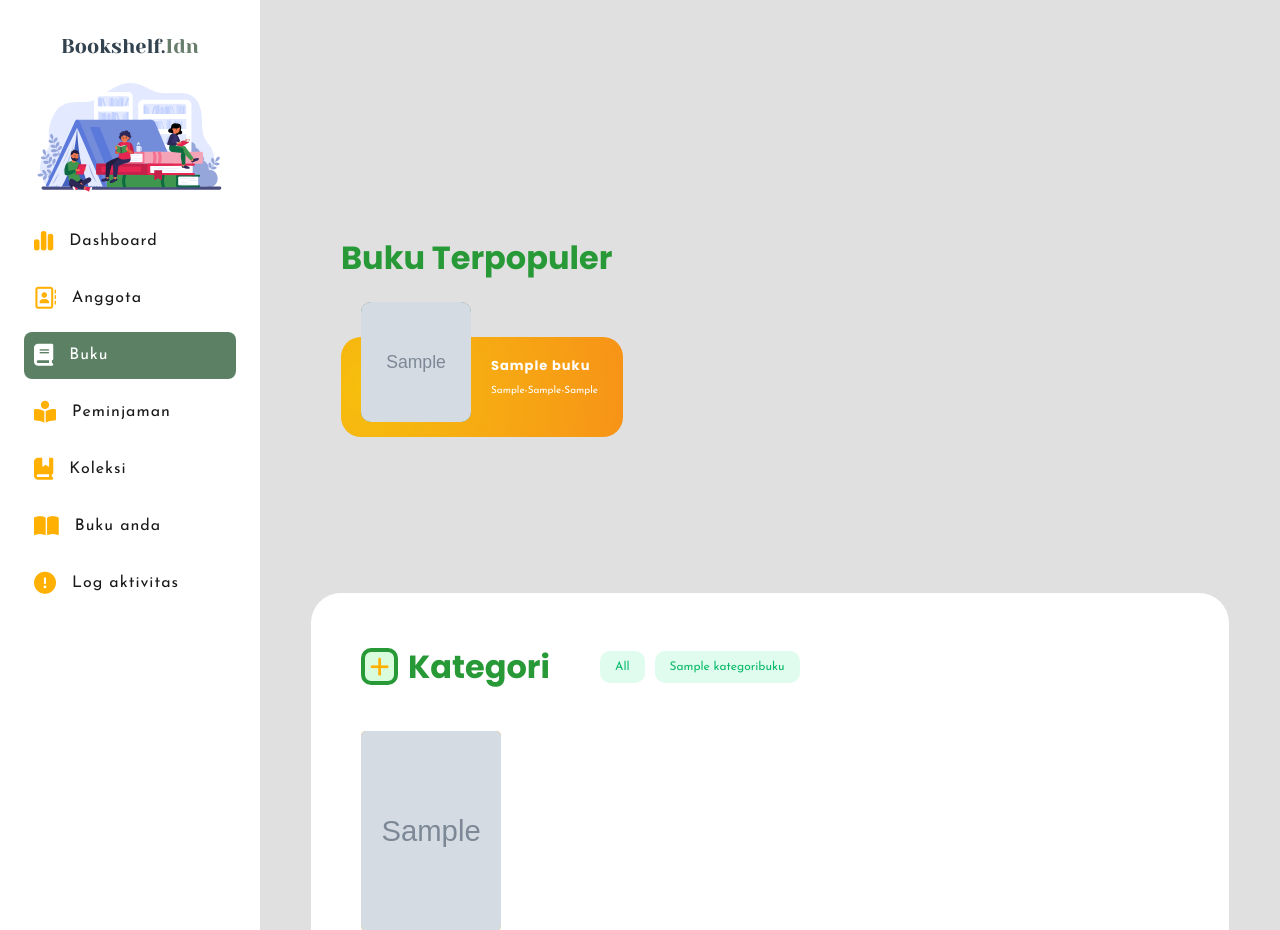
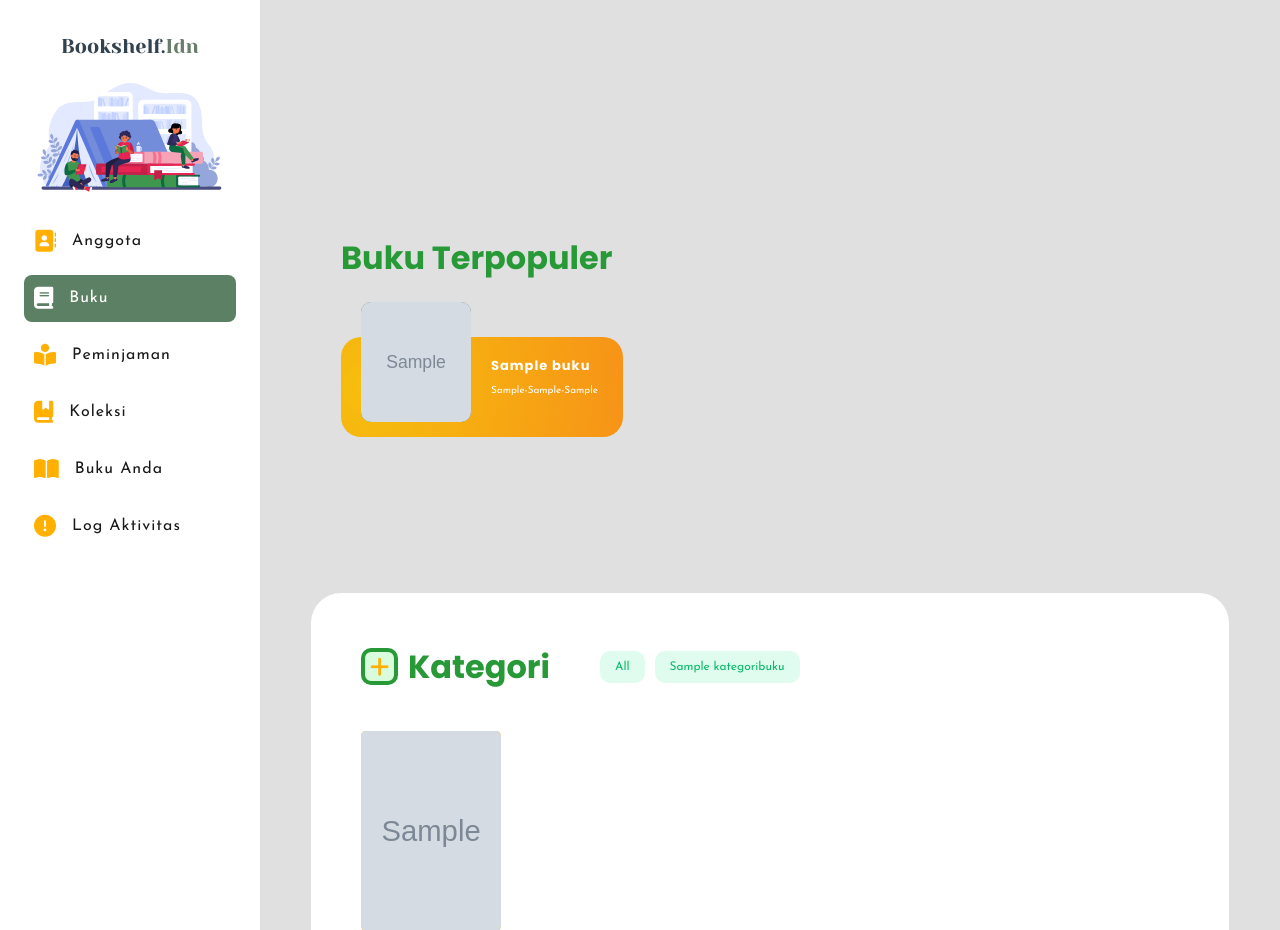
Before and after one commit to Dhafftive/perpustakaan, a PHP site: page /admin_petugas/buku.php in a window 1280 px wide. Shown: the top 930 px of the page. Run offline with PHP 8.4, Linux system fonts and the light colour scheme; the visitor is signed in with stand-in values (Sample User, id 1); tables that the repository leaves empty or names only in its code hold one stand-in row (values such as "Sample post"); grey boxes marked "Sample" are stand-in pictures; some libraries are stand-ins or nearby versions.

Commit message:
[Feat] Added Check user acces level features

```diff
--- a/admin_petugas/buku.php
+++ b/admin_petugas/buku.php
@@ -2,6 +2,9 @@
     // 1. Lakukan koneksi ke database menggunakan file "koneksi.php".
     include "../koneksi.php";
     include "function/cek_login.php";
+
+     // Tambahkan pengecekan tingkat akses pengguna di sini
+     $access_level = $_SESSION['acces_level'];
 
     // Buat kueri SQL untuk mengambil data rating dari ulasan buku untuk setiap buku dan menghitung rata-rata rating
     $query_rating = "SELECT bukuID, AVG(rating) AS avg_rating FROM ulasanbuku GROUP BY bukuID";
@@ -152,7 +155,10 @@
 
         <!-- Kategori -->
         <div class="books-hdr">
-            <div class="addcontent-icon" id="addkategori-icon" onclick="tambahKategoriSwal()"><i class="fa-solid fa-plus"></i></div><h1 class="header"> Kategori</h1>
+        <?php if ($access_level !== 'peminjam') : ?>
+            <div class="addcontent-icon" id="addkategori-icon" onclick="tambahKategoriSwal()"><i class="fa-solid fa-plus"></i></div>
+        <?php endif; ?>
+            <h1 class="header"> Kategori</h1>
             <div class="action-btn">
                 <button type="button" class="kategori" onclick="filterBooks(null)">All</button>
                 <?php
@@ -223,17 +229,22 @@
             ?>
                 <div class="books-content searchable" style="height: 320px; display: flex; flex-direction: column; justify-content: space-between; width: 140px" data-category-id="<?php echo $kategoriID; ?>">
                     <div class="books" style="witdh: 150px">
+                    <?php if ($access_level !== 'petugas') : ?>
                         <a href="ulasan.php?id=<?php echo $idbuku; ?>">
+                    <?php endif; ?>
                             <div class="cover-kategori" style="width: 140px; height: 200px; background-color: #ffb000; border-radius: 5px; overflow: hidden">
                                 <img src="../images/cover-buku/<?php echo $foto_buku; ?>" alt="" style="width: 100%; height: 100%; object-fit: cover">
                             </div>
+                    <?php if ($access_level !== 'petugas') : ?>
                         </a>
+                    <?php endif; ?>
                         <div class="books-title">
                             <p class="judul-buku" style="font-size: 13px"><?php echo $judul_buku; ?></p>
                             <p class="penulis" style="font-size: 12px"><?php echo $penulis_buku; ?></p>
                             <p class="penerbit" style="font-size: 12px; color: #aaa; font-family: var(--default)"><?php echo $penerbit_buku; ?></p>
                         </div>
                     </div>
+                    <?php if ($access_level !== 'petugas') : ?>
                         <div class="action-btn" style="display: flex; justify-content: space-between">
                             <!-- Tampilkan tombol sesuai dengan kelas yang ditentukan -->
                             <?php if ($btnClass === 'diajukan-btn') : ?>
@@ -250,6 +261,7 @@
                                     <div class="bookmark" onclick="addBookmark(<?php echo $idbuku; ?>)"><i class="fa-regular fa-bookmark"></i></div>
                                 <?php endif; ?>
                         </div>
+                    <?php endif; ?>
                 </div>
         <?php
                 }
@@ -262,7 +274,10 @@
 
         <!-- Daftar Buku -->
         <div class="books-hdr">
-            <div class="addcontent-icon" onclick="showAddbookPopup()" id="addbook-icon"><i class="fa-solid fa-plus"></i></div><h1 class="header">Daftar Buku</h1>
+        <?php if ($access_level !== 'peminjam') : ?>
+            <div class="addcontent-icon" onclick="showAddbookPopup()" id="addbook-icon"><i class="fa-solid fa-plus"></i></div>
+        <?php endif; ?>
+            <h1 class="header">Daftar Buku</h1>
         </div>
         <?php
             // Memasukkan ID buku yang telah di-bookmark ke dalam array
@@ -318,9 +333,13 @@
                 <div class="books">
                     <div class="books-cover">
                         <!-- Gunakan foto dari kolom 'foto' dalam tabel buku -->
-                        <a href="ulasan.php?id=<?php echo $idbuku; ?>"> <!-- Tambahkan link ke halaman ulasan.php dengan menyertakan bukuID sebagai parameter GET -->
+                        <?php if ($access_level !== 'petugas') : ?>
+                            <a href="ulasan.php?id=<?php echo $idbuku; ?>">
+                        <?php endif; ?> <!-- Tambahkan link ke halaman ulasan.php dengan menyertakan bukuID sebagai parameter GET -->
                                 <img src="../images/cover-buku/<?php echo $foto_buku; ?>" alt="">
+                        <?php if ($access_level !== 'petugas') : ?>
                             </a>
+                        <?php endif; ?>
                     </div>
                     <div class="books-title">
                         <div class="judul-buku"><?php echo $judul_buku; ?></div>
@@ -328,6 +347,7 @@
                             <p class="penulis-buku"><?php echo $penulis_buku; ?></p>
                         </div>
                     </div>
+                    <?php if ($access_level !== 'petugas') : ?>
                         <div class="action-btn">
                             <!-- Tampilkan tombol sesuai dengan kelas yang ditentukan -->
                             <?php if ($btnClass === 'diajukan-btn') : ?>
@@ -344,6 +364,7 @@
                                 <div class="bookmark" onclick="addBookmark(<?php echo $idbuku; ?>)"><i class="fa-regular fa-bookmark"></i></div>
                             <?php endif; ?>
                         </div>
+                    <?php endif; ?>
                 </div>
             <?php
                     }
@@ -356,7 +377,7 @@
 
         </div>
     </div>
-
+<?php if ($access_level !== 'peminjam') : ?>
     <!-- Addbook Form (hidden) -->
     <div class="addbook-container" id="addbook-container">
         <div class="addbook-hdr">
@@ -431,7 +452,6 @@
             </div>
         </form>
     </div>
-
     <script>
         // Ambil elemen-elemen yang diperlukan
         const addbookIcon = document.getElementById('addbook-icon');
@@ -505,28 +525,6 @@
             }
         }
 
-        document.addEventListener('DOMContentLoaded', function() {
-            const container = document.querySelector('.books-kategori');
-            const kategoriScrollbar = new PerfectScrollbar(container);
-        });
-
-        function filterBooks(categoryId) {
-            // Menghapus kelas selected-category dari semua tombol kategori
-            $(".kategori").removeClass("selected-category");
-
-
-            $(".searchable").each(function() {
-                if (categoryId === null || $(this).data('category-id') == categoryId) {
-                    $(this).show();
-                } else {
-                    $(this).hide();
-                }
-            });
-
-
-            // Menambahkan kelas selected-category ke tombol kategori yang dipilih
-            $("#kategori" + categoryId).addClass("selected-category");
-        }
 
     </script>
 
@@ -536,15 +534,39 @@
     <script src="../js/pinjambuku.js"></script>
     <script src="../js/batalpinjam.js"></script>
     <script src="../js/ajaxbookmark.js"></script>
-    <script src="../libs/perfect-scrollbar/dist/perfect-scrollbar.js"></script>
-    <script src="https://cdnjs.cloudflare.com/ajax/libs/jquery/3.6.0/jquery.min.js"></script>
+    <script src="https://cdnjs.cloudflare.com/ajax/libs/jquery-nice-select/1.1.0/js/jquery.nice-select.min.js"></script>
     <script src="https://cdn.jsdelivr.net/npm/sweetalert2@10"></script>
-    <script src="https://cdnjs.cloudflare.com/ajax/libs/jquery-nice-select/1.1.0/js/jquery.nice-select.min.js"></script>
     <script>
         $(document).ready(function() {
             // Inisialisasi Nice Select pada dropdown kategori
             $('#kategori').niceSelect();
         });
     </script>
+<?php endif; ?>
+
+
+    <script>
+        function filterBooks(categoryId) {
+            // Menghapus kelas selected-category dari semua tombol kategori
+            $(".kategori").removeClass("selected-category");
+            $(".searchable").each(function() {
+                if (categoryId === null || $(this).data('category-id') == categoryId) {
+                    $(this).show();
+                } else {
+                    $(this).hide();
+                }
+            });
+            // Menambahkan kelas selected-category ke tombol kategori yang dipilih
+            $("#kategori" + categoryId).addClass("selected-category");
+        }
+
+
+        document.addEventListener('DOMContentLoaded', function() {
+            const container = document.querySelector('.books-kategori');
+            const kategoriScrollbar = new PerfectScrollbar(container);
+        });
+    </script>
+    <script src="../libs/perfect-scrollbar/dist/perfect-scrollbar.js"></script>
+    <script src="https://cdnjs.cloudflare.com/ajax/libs/jquery/3.6.0/jquery.min.js"></script>
 </body>
 </html>
--- a/process_login.php
+++ b/process_login.php
@@ -30,13 +30,13 @@ if ($_SERVER["REQUEST_METHOD"] == "POST") {
                     // Redirect ke halaman sesuai dengan acces_level
                     switch ($_SESSION["acces_level"]) {
                         case "admin":
-                            header("Location: admin_petugas/dashboard.php");
+                            header("Location: admin_petugas/buku.php");
                             exit();
                         case "petugas":
                             header("Location: admin_petugas/peminjaman.php");
                             exit();
                         case "peminjam":
-                            header("Location: peminjam.php");
+                            header("Location: admin_petugas/buku.php");
                             exit();
                         default:
                             // Jika acces_level tidak valid, arahkan ke halaman login
--- a/sidebar.php
+++ b/sidebar.php
@@ -1,3 +1,44 @@
+<?php
+
+// Inisialisasi variabel sidebar_items
+$sidebar_items = array();
+
+// Periksa apakah pengguna telah login dan memiliki tingkat akses
+if (isset($_SESSION['acces_level'])) {
+    $access_level = $_SESSION['acces_level'];
+
+    // Tentukan tampilan sidebar berdasarkan tingkat akses
+    switch ($access_level) {
+        case 'peminjam':
+            $sidebar_items = array(
+                array("selected-menu" => "buku-page", "page" => "buku.php", "icon" => "fa-solid fa-book", "description" => "Buku"),
+                array("selected-menu" => "koleksibuku-page", "page" => "koleksibuku.php", "icon" => "fa-solid fa-book-bookmark", "description" => "Koleksi"),
+                array("selected-menu" => "bukuanda-page", "page" => "bukuanda.php", "icon" => "fa-solid fa-book-open", "description" => "Buku Anda")
+            );
+            break;
+        case 'petugas':
+            $sidebar_items = array(
+                array("selected-menu" => "", "page" => "peminjaman.php", "icon" => "fa-solid fa-book-open-reader", "description" => "Peminjaman")
+            );
+            break;
+        case 'admin':
+            $sidebar_items = array(
+                array("selected-menu" => "datauser-page", "page" => "data_user.php", "icon" => "fa-regular fa-address-book", "description" => "Anggota"),
+                array("selected-menu" => "buku-page", "page" => "buku.php", "icon" => "fa-solid fa-book", "description" => "Buku"),
+                array("selected-menu" => "peminjaman-page", "page" => "peminjaman.php", "icon" => "fa-solid fa-book-open-reader", "description" => "Peminjaman"),
+                array("selected-menu" => "koleksibuku-page", "page" => "koleksibuku.php", "icon" => "fa-solid fa-book-bookmark", "description" => "Koleksi"),
+                array("selected-menu" => "bukuanda-page", "page" => "bukuanda.php", "icon" => "fa-solid fa-book-open", "description" => "Buku Anda"),
+                array("selected-menu" => "logs-page", "page" => "logs_data.php", "icon" => "fa-solid fa-circle-exclamation", "description" => "Log Aktivitas")
+            );
+            break;
+        default:
+            // Tambahkan penanganan default jika diperlukan
+            break;
+    }
+}
+
+?>
+
 <!DOCTYPE html>
 <html lang="en">
 <head>
@@ -48,48 +89,23 @@
                 </div>
             </div>
             <div class="main">
-                <div class="list-item dashboard-page">
+                <!-- <div class="list-item dashboard-page">
                     <a href="dashboard.php">
                         <div class="icon"><i class="fa-solid fa-chart-simple"></i></div>
                         <span class="description">Dashboard</span>
                     </a>
-                </div>
-                <div class="list-item datauser-page">
-                    <a href="data_user.php">
-                        <div class="icon"><i class="fa-regular fa-address-book"></i></div>
-                        <span class="description">Anggota</span>
-                    </a>
-                </div>
-                <div class="list-item buku-page">
-                    <a href="buku.php">
-                        <div class="icon"><i class="fa-solid fa-book"></i></div>
-                        <span class="description">Buku</span>
-                    </a>
-                </div>
-                <div class="list-item peminjaman-page">
-                    <a href="peminjaman.php">
-                        <div class="icon"><i class="fa-solid fa-book-open-reader"></i></div>
-                        <span class="description">Peminjaman</span>
-                    </a>
-                </div>
-                <div class="list-item koleksibuku-page">
-                    <a href="koleksibuku.php">
-                        <div class="icon"><i class="fa-solid fa-book-bookmark"></i></div>
-                        <span class="description">Koleksi</span>
-                    </a>
-                </div>
-                <div class="list-item bukuanda-page">
-                    <a href="bukuanda.php">
-                        <div class="icon"><i class="fa-solid fa-book-open"></i></div>
-                        <span class="description">Buku anda</span>
-                    </a>
-                </div>
-                <div class="list-item logs-page">
-                    <a href="logs_data.php">
-                        <div class="icon"><i class="fa-solid fa-circle-exclamation"></i></div>
-                        <span class="description">Log aktivitas</span>
-                    </a>
-                </div>
+                </div> -->
+                <?php
+                // Tampilkan item sidebar sesuai dengan tingkat akses
+                foreach ($sidebar_items as $item) {
+                    echo '<div class="list-item ' . $item["selected-menu"] . '">';
+                    echo '<a href="' . $item["page"] . '">';
+                    echo '<div class="icon"><i class="fa-solid ' . $item["icon"] . '"></i></div>';
+                    echo '<span class="description">' . $item["description"] . '</span>';
+                    echo '</a>';
+                    echo '</div>';
+                }
+                ?>
             </div>
         </div>
         <div class="main-content">
```
Lines whose indentation alone changed are shown as unchanged.
